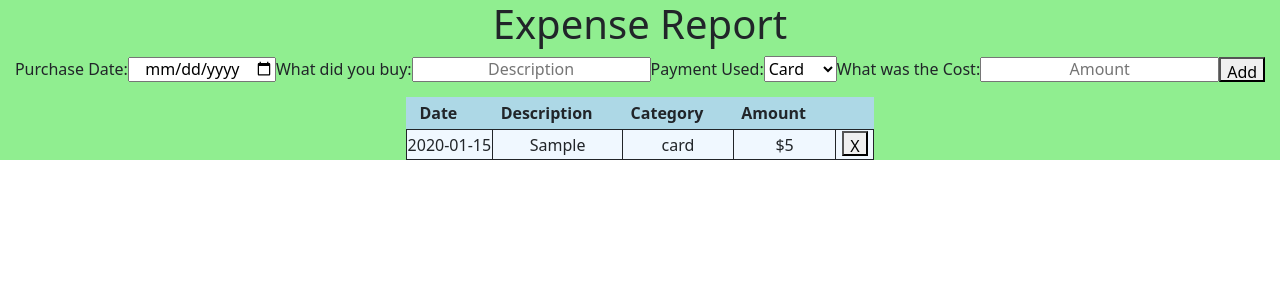
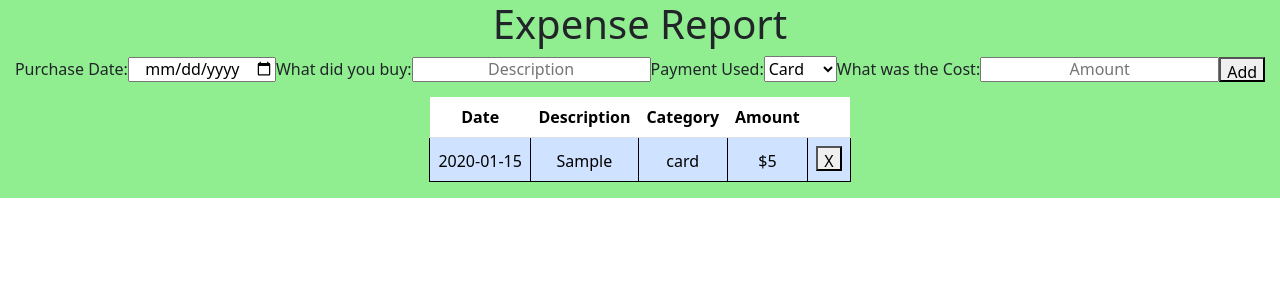
Before and after one commit to Mray2k4/Expense-Report-React, a React (Create React App) app: page / in a window 1280 px wide. Both pictures are taken after typing "2020-01-15", "Sample", "5" into the empty fields and a click on the button "Add". Shown: the top 300 px of the page. Built offline with nearby package versions, Linux system fonts and the light colour scheme.

Commit message:
added table bootstrap

```diff
--- a/src/Form.js
+++ b/src/Form.js
@@ -33,7 +33,7 @@ function Form() {
   }
 
   const itemList = items.map(item =>
-    <tr key={item.id} className='userList'>
+    <tr key={item.id} className='table-primary'>
       <td>{item.value[0]}</td>
       <td>{item.value[1]}</td>
       <td>{item.value[2]}</td>
@@ -91,7 +91,7 @@ function Form() {
 
 
 
-      <table id='table'>
+      <table className='table'>
         <thead>
           <tr>
             <th>Date</th>
@@ -104,15 +104,6 @@ function Form() {
         </thead>
 
         <tbody>
-          <tr>
-            {/* <td colspan="5">
-              <input className="place"  placeholder="Your Items Will Appear Below" />
-            </td> */}
-
-          </tr>
-        </tbody>
-        <tbody>
-          {/* {itemList} */}
         </tbody>
       </table>
 
--- a/src/index.css
+++ b/src/index.css
@@ -100,10 +100,11 @@ form {
     align-items: center;
   }
 
-  #table {
+  .table {
     display: flex;
     flex-direction: column;
     align-items: center;
+
   }
 
   .userList {
```
